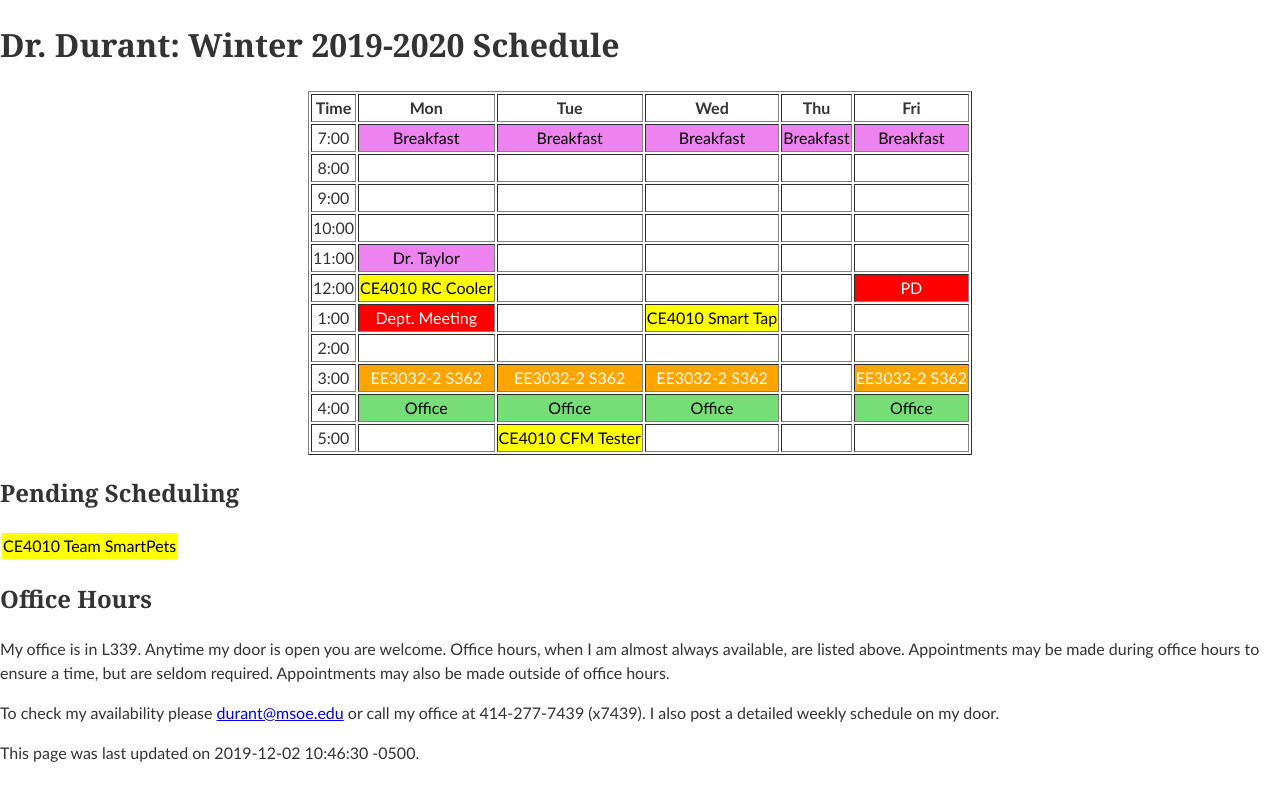
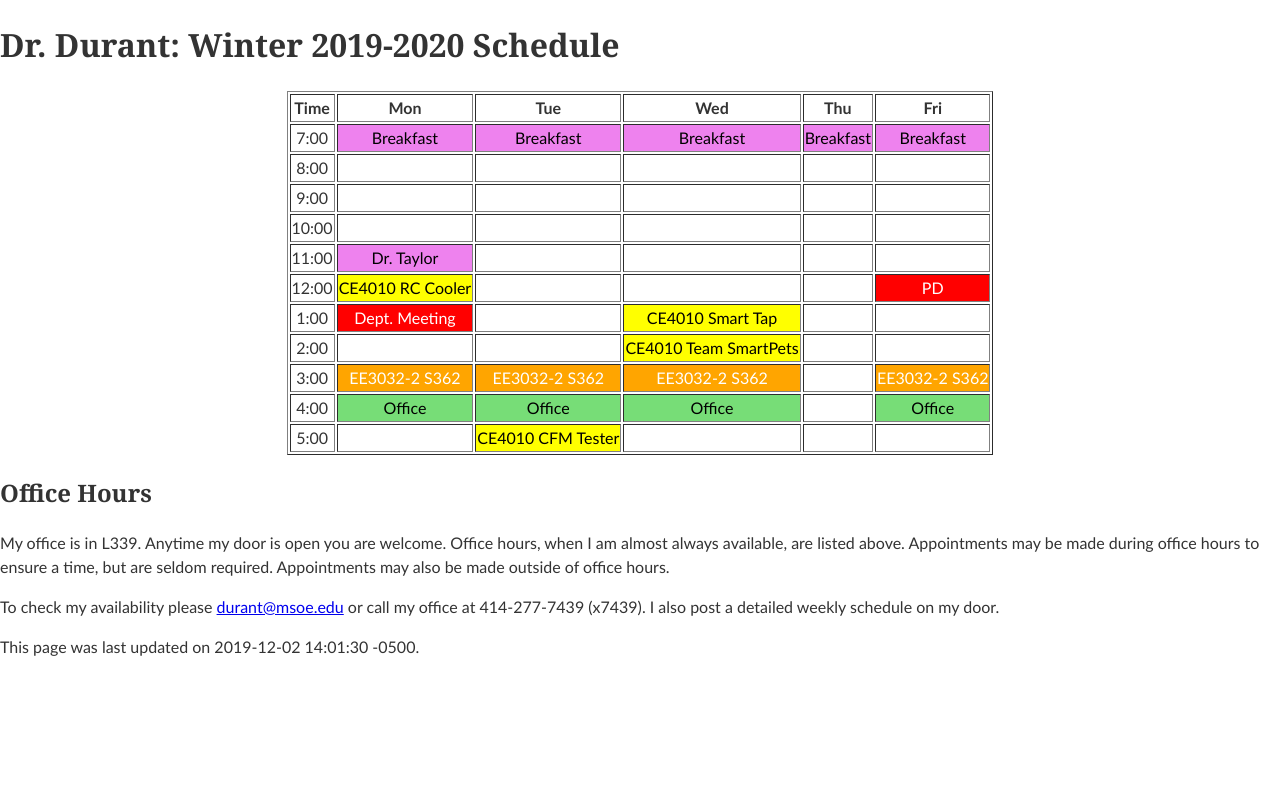
Before and after one commit to edurant/edurant.github.io, a Jekyll site: the page built from sched/w1920.md, in a window 1280 px wide. Shown: the top 801 px of the page. Built offline with Jekyll 4.4.1, drawn with Linux system fonts in a browser that asks for light colours.

Commit message:
current schedule: add final senior design team

```diff
--- a/sched/w1920.md
+++ b/sched/w1920.md
@@ -1,6 +1,6 @@
 ---
 title: "Dr. Durant: Winter 2019-2020 Schedule"
-date: 2019-12-02 10:46:30 -0500
+date: 2019-12-02 14:01:30 -0500
 ---
 
 <style type="text/css">
@@ -22,17 +22,12 @@
 <tr><td>11:00</td>	<td class="lunch">Dr. Taylor</td>		<td>&nbsp;</td>					<td>&nbsp;</td>					<td>&nbsp;</td>				<td>&nbsp;</td>					</tr>
 <tr><td>12:00</td>	<td class="ce4010">CE4010 RC Cooler</td>	<td>&nbsp;</td>					<td>&nbsp;</td>					<td>&nbsp;</td>				<td class="am">PD</td>				</tr>
 <tr><td>1:00</td>	<td class="am">Dept. Meeting</td>		<td>&nbsp;</td>					<td class="ce4010">CE4010 Smart Tap</td>	<td>&nbsp;</td>				<td>&nbsp;</td>					</tr>
-<tr><td>2:00</td>	<td>&nbsp;</td>					<td>&nbsp;</td>					<td>&nbsp;</td>					<td>&nbsp;</td>				<td>&nbsp;</td>					</tr>
+<tr><td>2:00</td>	<td>&nbsp;</td>					<td>&nbsp;</td>					<td class="ce4010">CE4010 Team SmartPets</td>	<td>&nbsp;</td>				<td>&nbsp;</td>					</tr>
 <tr><td>3:00</td>	<td class="ee3032">EE3032-2&nbsp;S362</td>	<td class="ee3032">EE3032-2&nbsp;S362</td>	<td class="ee3032">EE3032-2&nbsp;S362</td>	<td>&nbsp;</td>				<td class="ee3032">EE3032-2&nbsp;S362</td>	</tr>
 <tr><td>4:00</td>	<td class="oh">Office</td>			<td class="oh">Office</td>			<td class="oh">Office</td>			<td>&nbsp;</td>				<td class="oh">Office</td>			</tr>
 <tr><td>5:00</td>	<td>&nbsp;</td>					<td class="ce4010">CE4010 CFM Tester</td>	<td>&nbsp;</td>					<td>&nbsp;</td>				<td>&nbsp;</td>					</tr>
 </table>
 </div>
-
-## Pending Scheduling
-<table><tr>
-<td class="ce4010">CE4010 Team SmartPets</td>
-</tr></table>
 
 ## Office Hours
 
```
